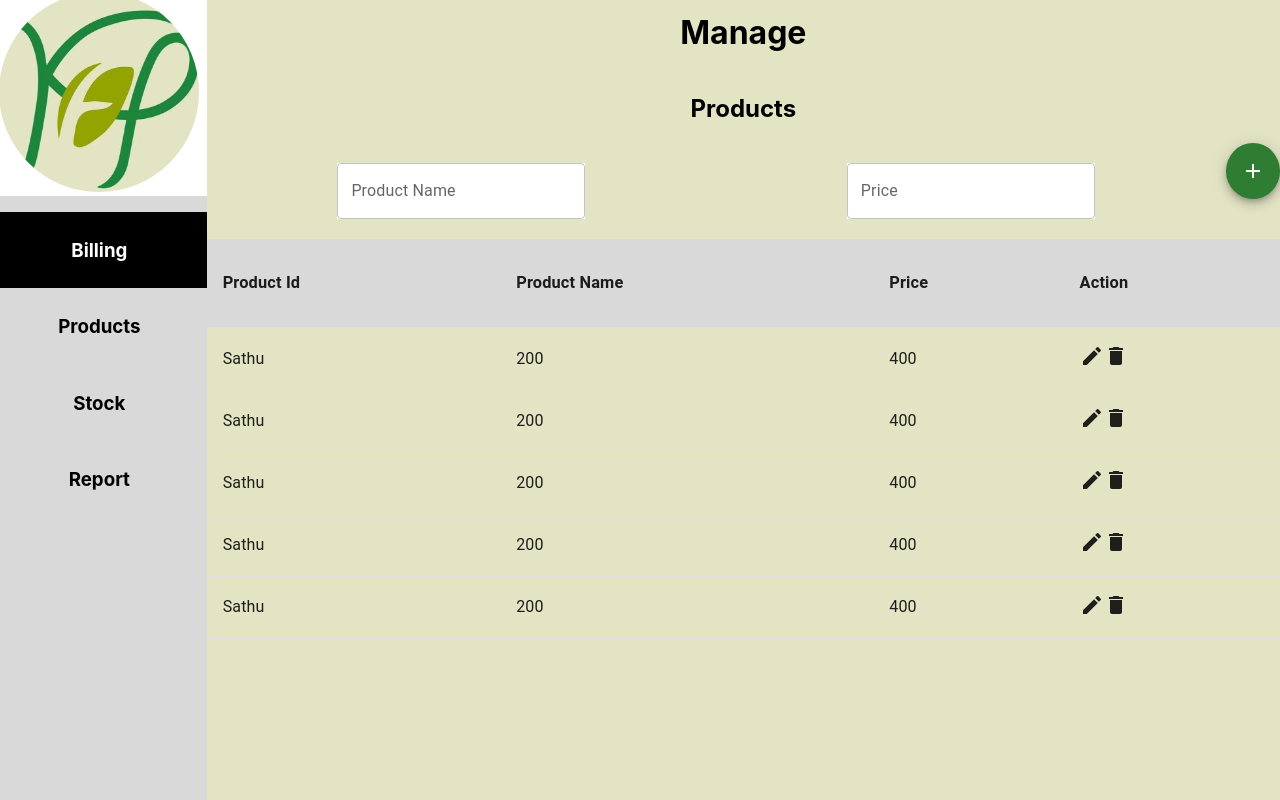
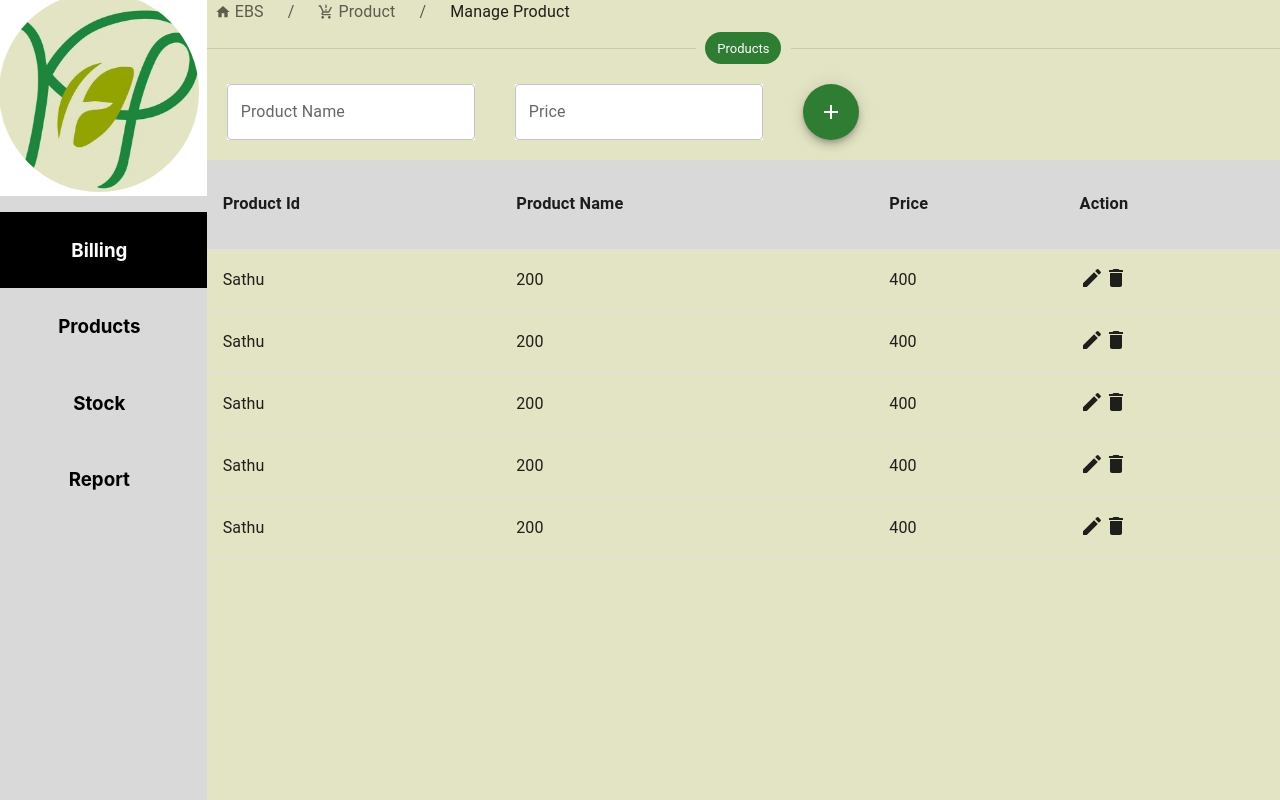
Before and after one commit to unchhohang/Kalpa, a React (Create React App) app: page /products in a window 1280 px wide. Shown: the top 800 px of the page. Built offline with nearby package versions, Linux system fonts and the light colour scheme.

Commit message:
product wip

```diff
--- a/src/component/Products.jsx
+++ b/src/component/Products.jsx
@@ -3,6 +3,10 @@
  */
 
 import {
+  Breadcrumbs,
+  Chip,
+  Divider,
+  Link,
   Table,
   TableBody,
   TableCell,
@@ -16,15 +20,38 @@ import EditIcon from "@mui/icons-material/Edit";
 import AddIcon from "@mui/icons-material/Add";
 import Delete from "@mui/icons-material/Delete";
 import { Fab } from "@mui/material";
-import ProductCss from "../css/products.module.css"
-
+import ProductCss from "../css/products.module.css";
+import ProductionQuantityLimitsIcon from '@mui/icons-material/ProductionQuantityLimits';
+import HomeIcon from "@mui/icons-material/Home";
 export default function Billing() {
   return (
     <div className="container">
-      <h1>Manage</h1>
-      <h2>Products</h2>
+      <Breadcrumbs>
+        <Link
+          underline="hover"
+          color="inherit"
+          sx={{ display: 'flex', alignItems: 'center' }}
+          href="/">
+        <HomeIcon sx={{ mr: 0.5 }} fontSize="inherit" />
+          EBS
+        </Link>
+        <Link
+          underline="hover"
+          color="inherit"
+          sx={{ display: 'flex', alignItems: 'center' }}
+          href="/stock">
+        <ProductionQuantityLimitsIcon sx={{ mr: 0.5 }} fontSize="inherit" />
+          Product
+        </Link>
+        <Typography color="text.primary">Manage Product</Typography>
+      </Breadcrumbs>
+      <Divider >
+        <Chip label="Products" color="success"/>
+      </Divider>
+      {/* <h1>Manage</h1>
+      <h5 className={ProductCss.h5}>Products</h5> */}
 
-      <div className="customer-inputs">
+      <div className="customer-inputs" style={{'align-self': 'center !important', 'width': 'fit-content'}}>
         <div className="billing-customer-input">
           <TextField
             sx={{ borderColor: "#D9D9D9", backgroundColor: "#FFFFFF" }}
@@ -40,9 +67,11 @@ export default function Billing() {
           />
         </div>
 
-        <Fab className="add-btn" size="large" color="success" aria-label="add">
-          <AddIcon />
-        </Fab>
+        <div className={ProductCss.addBtnWrpr}>
+          <Fab className={ProductCss.addBtn} size="large" color="success" aria-label="add">
+            <AddIcon />
+          </Fab>
+        </div>
       </div>
       <div>
         <TableContainer className={ProductCss.producttable}>
--- a/src/css/products.module.css
+++ b/src/css/products.module.css
@@ -8,8 +8,16 @@
     height: 50vh;
   }
 
-  .add-btn{
+  .addBtn{
     position: relative;
-  left: 23vw;
-  top: 22px;
+  /* left: 23vw;
+  top: 22px; */
   }
+  .addBtnWrpr{
+    margin: 10px;
+    padding: 10px;
+  }
+
+  .h5{
+    margin: 0px;
+  }
```
